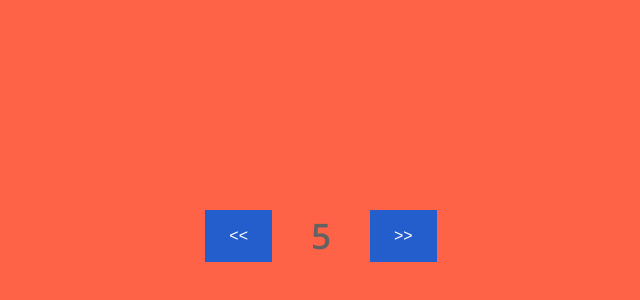
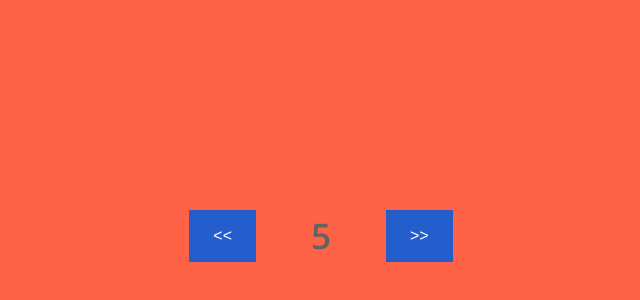
Before and after one commit to inovux/pomodoro-clock, a React (Create React App) app: page / in a window 1280 px wide. Shown: the part 164-464 px from the top of the page, without its empty margins (319-959 px from the left). Built offline with nearby package versions, Linux system fonts and the light colour scheme.

Commit message:
Added small spacing between buttons and the time displayed

```diff
--- a/src/components/TimeInput/TimeInput.module.css
+++ b/src/components/TimeInput/TimeInput.module.css
@@ -14,6 +14,7 @@
   cursor: text;
   padding: 1px 1px 0px 1px;
   border-bottom: 2px solid transparent;
+  margin: 0 1rem;
 }
 
 .timeInput {
```
